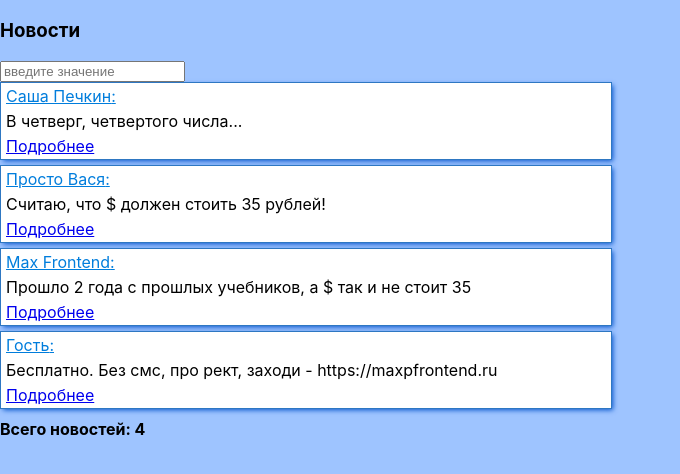
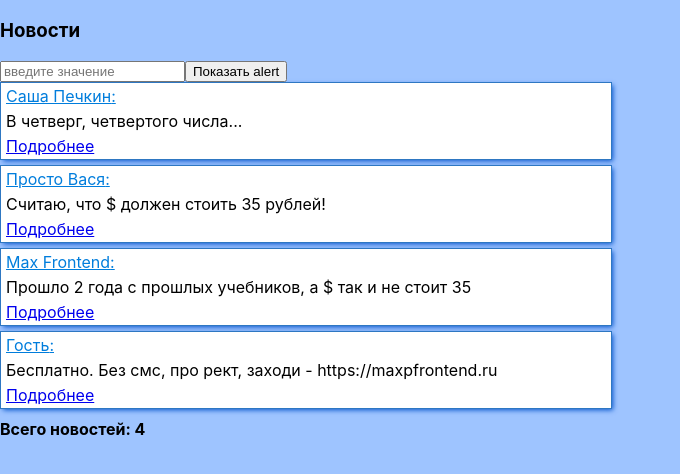
Before and after one commit to hsher/react-study, a React (Create React App) app: page / in a window 1280 px wide. Shown: the top 474 px of the page, without its empty margins (0-680 px from the left). Built offline with nearby package versions, Linux system fonts and the light colour scheme.

Commit message:
Show input value in alert

```diff
--- a/src/index.js
+++ b/src/index.js
@@ -49,14 +49,21 @@ class TestInput extends React.Component {
     this.setState({ myValue: e.currentTarget.value })
   }
 
+  onBtnClickHandler = (e) => {
+    alert(this.state.myValue);
+  }
+
   render() {
     return (
+      <React.Fragment>
         <input
           className='test-input'
           onChange={this.handleInputChange}
           value={this.state.myValue}
           placeholder='введите значение'
         />
+        <button onClick={this.onBtnClickHandler}>Показать alert</button>
+      </React.Fragment>
     )
   }
 }
```
Lines whose indentation alone changed are shown as unchanged.
